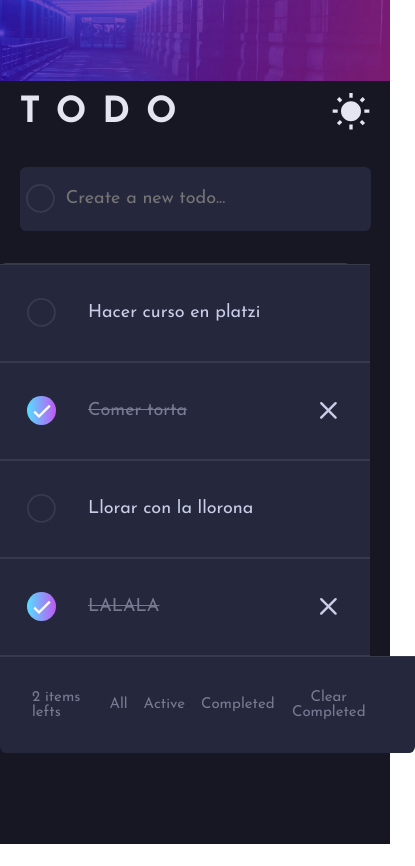
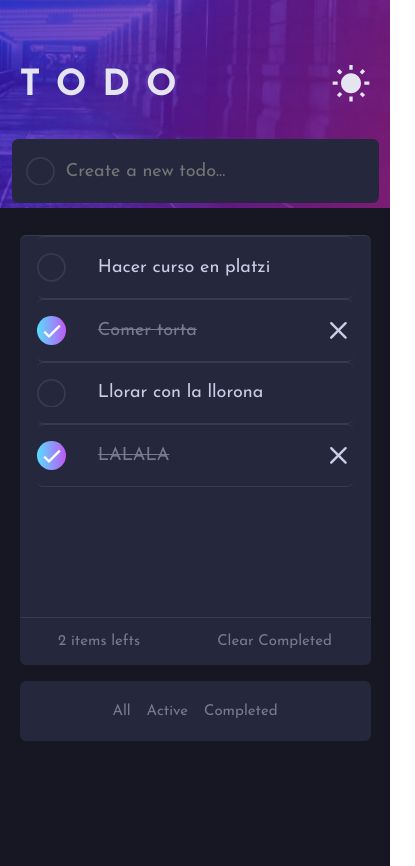
Before and after one commit to VivianaS14/react-todo-app, a React (Vite) app: page / in a window 390 px wide. Shown: the whole page, 415 px wide, since content can reach past the window. Before the commit the page ends 844 px from the top, so only its background shows below. Built offline with nearby package versions, Linux system fonts and the light colour scheme.

Commit message:
feat: styled responsive

```diff
--- a/src/App.jsx
+++ b/src/App.jsx
@@ -37,7 +37,7 @@ function App() {
     <div className={`app ${theme ? "app-light" : "app-dark"}`}>
       <Title theme={theme} toggleTheme={toggleTheme} />
       <TodoAdd theme={theme} />
-      <div>
+      <div className="main-container">
         <TodoList theme={theme}>
           {todos.map((todo) => (
             <TodoItem
--- a/src/components/TodoAdd.jsx
+++ b/src/components/TodoAdd.jsx
@@ -7,7 +7,7 @@ export class TodoAdd extends Component {
     return (
       <div
         className={`add-container ${
-          this.props.theme ? "add-container-dark" : "add-container-light"
+          this.props.theme ? "add-container-light" : "add-container-dark"
         }`}
       >
         <BsCircle
--- a/src/components/TodoButtons.jsx
+++ b/src/components/TodoButtons.jsx
@@ -3,13 +3,14 @@ import React, { Component } from "react";
 export class TodoButtons extends Component {
   render() {
     return (
+      <>
         <div
           className={`btns-container ${
             this.props.theme ? "btns-container-light" : "btns-container-dark"
           }`}
         >
           <p>{this.props.uncompleted} items lefts</p>
-        <div className="btns">
+          <div className="btns ">
             <button
               className={`btn ${this.props.theme ? "btn-light" : "btn-dark"}`}
             >
@@ -32,6 +33,28 @@ export class TodoButtons extends Component {
             Clear Completed
           </button>
         </div>
+        <div
+          className={`btns-mobile ${
+            this.props.theme ? "btns-mobile-light" : "btns-mobile-dark"
+          }`}
+        >
+          <button
+            className={`btn ${this.props.theme ? "btn-light" : "btn-dark"}`}
+          >
+            All
+          </button>
+          <button
+            className={`btn ${this.props.theme ? "btn-light" : "btn-dark"}`}
+          >
+            Active
+          </button>
+          <button
+            className={`btn ${this.props.theme ? "btn-light" : "btn-dark"}`}
+          >
+            Completed
+          </button>
+        </div>
+      </>
     );
   }
 }
--- a/src/styles/_add.scss
+++ b/src/styles/_add.scss
@@ -8,11 +8,11 @@
   gap: 0.7rem;
 
   &-light {
-    background-color: var(--color-dr-very-dark-desaturated-blue);
+    background-color: var(--color-lg-very-light-gray);
   }
 
   &-dark {
-    background-color: var(--color-lg-very-light-gray);
+    background-color: var(--color-dr-very-dark-desaturated-blue);
   }
 
   .add-input {
@@ -34,5 +34,6 @@
 @media screen and (max-width: 900px) {
   .add-container {
     width: var(--app-width-size-mobile);
+    padding: 0 0.5rem;
   }
 }
--- a/src/styles/_base.scss
+++ b/src/styles/_base.scss
@@ -8,6 +8,14 @@
   justify-content: center;
   align-items: center;
   gap: 2rem;
+
+  .main-container {
+    width: 100vw;
+    height: 60vh;
+    display: flex;
+    flex-direction: column;
+    align-items: center;
+  }
 }
 
 .app-dark {
@@ -21,4 +29,23 @@
 }
 
 @media screen and (max-width: 900px) {
+  .app {
+    height: 95vh;
+    padding-top: 4rem;
+    justify-content: flex-start;
+
+    .main-container {
+      display: flex;
+      flex-direction: column;
+      align-items: center;
+    }
+  }
+
+  .app-dark {
+    background-image: url("../assets/images/bg-mobile-dark.jpg");
+  }
+
+  .app-light {
+    background-image: url("../assets/images/bg-mobile-light.jpg");
+  }
 }
--- a/src/styles/_todos.scss
+++ b/src/styles/_todos.scss
@@ -3,6 +3,14 @@
   height: var(--app-height-size);
   border-top-left-radius: 0.4rem;
   border-top-right-radius: 0.4rem;
+  display: flex;
+  flex-direction: column;
+
+  ul {
+    display: flex;
+    flex-direction: column;
+    align-items: center;
+  }
 
   &-light {
     background-color: var(--color-lg-very-light-gray);
@@ -15,10 +23,10 @@
 }
 
 .todo-item-container {
-  width: var(--app-width-size);
-  height: var(--items-height-size);
+  width: 36.5rem;
   padding: 1rem 1.7rem;
   list-style: none;
+  border-radius: 0.4rem;
   display: flex;
   align-items: center;
   justify-content: space-between;
@@ -73,8 +81,7 @@
 }
 
 .btns-container {
-  width: var(--app-width-size);
-  height: var(--items-height-size);
+  width: 36rem;
   padding: 1rem 2rem;
   border-bottom-left-radius: 0.4rem;
   border-bottom-right-radius: 0.4rem;
@@ -99,6 +106,7 @@
     display: flex;
     gap: 1rem;
   }
+
   .btn {
     background-color: transparent;
     border: none;
@@ -132,6 +140,10 @@
   }
 }
 
+.btns-mobile {
+  display: none;
+}
+
 @media screen and (max-width: 900px) {
   .todos-container {
     width: var(--app-width-size-mobile);
@@ -140,9 +152,66 @@
 
   .todo-item-container {
     width: var(--app-width-size-mobile);
+    padding: 1rem 0;
   }
 
   .btns-container {
     width: var(--app-width-size-mobile);
+    padding: 1rem 0;
+    justify-content: space-around;
+
+    .btns {
+      display: none;
+    }
+  }
+
+  .btns-mobile {
+    width: var(--app-width-size-mobile);
+    height: var(--items-height-size);
+    margin-top: 1rem;
+    border-radius: 0.4rem;
+    display: flex;
+    justify-content: center;
+    gap: 1rem;
+
+    &-light {
+      background-color: var(--color-lg-very-light-gray);
+    }
+
+    &-dark {
+      background-color: var(--color-dr-very-dark-desaturated-blue);
+    }
+
+    .btn {
+      background-color: transparent;
+      border: none;
+      font-family: var(--font-body);
+      font-size: var(--font-size-btns);
+      cursor: pointer;
+
+      &-light {
+        color: var(--color-lg-dark-grayish-blue);
+
+        &:hover {
+          color: var(--color-lg-very-dark-grayish-blue);
+          font-weight: 700;
+        }
+      }
+
+      &-dark {
+        color: var(--color-dr-dark-grayish-blue);
+
+        &:hover {
+          color: var(--color-dr-light-grayish-blue-hover);
+          font-weight: 700;
+        }
+      }
+
+      &:active,
+      &:focus {
+        color: var(--color-pr-bright-blue);
+        font-weight: 700;
+      }
+    }
   }
 }
```
Lines whose indentation alone changed are shown as unchanged.
